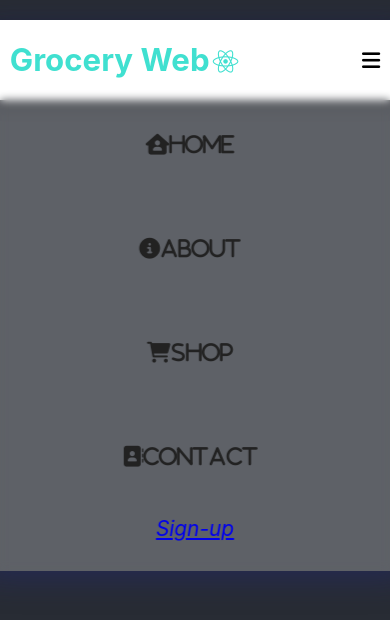
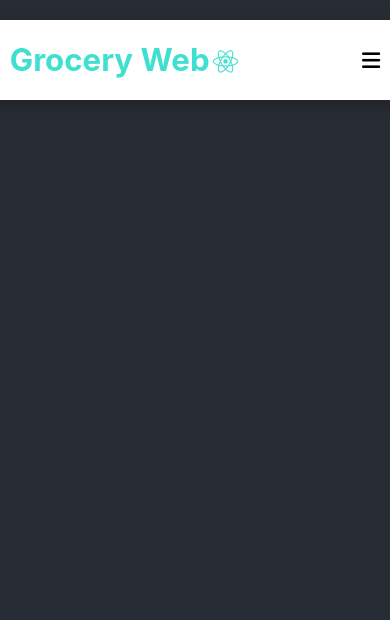
Before and after one commit to Sebadm20/Grocery-Website, a React (Create React App) app: page / in a window 390 px wide. Shown: the top 620 px of the page. Built offline with nearby package versions, Linux system fonts and the light colour scheme.

Commit message:
se agrega una transicion para el menu del navbar mobile desde la izquierda con 2 segunddos

```diff
--- a/src/Components/NavbarStyle.css
+++ b/src/Components/NavbarStyle.css
@@ -73,11 +73,15 @@
         height: auto;
         position: absolute;
         top:0;
-        left: 0%;
+        left: -110%;
         align-items: stretch;
         padding: 80px 0 30px 0;
         margin: 0px;
         z-index: -1;
+        transition: all 0.3s ease-in-out;
+    }
+    .nav-menu.active{
+        left: 0%;
     }
     .nav-links{
         display: block;
```
